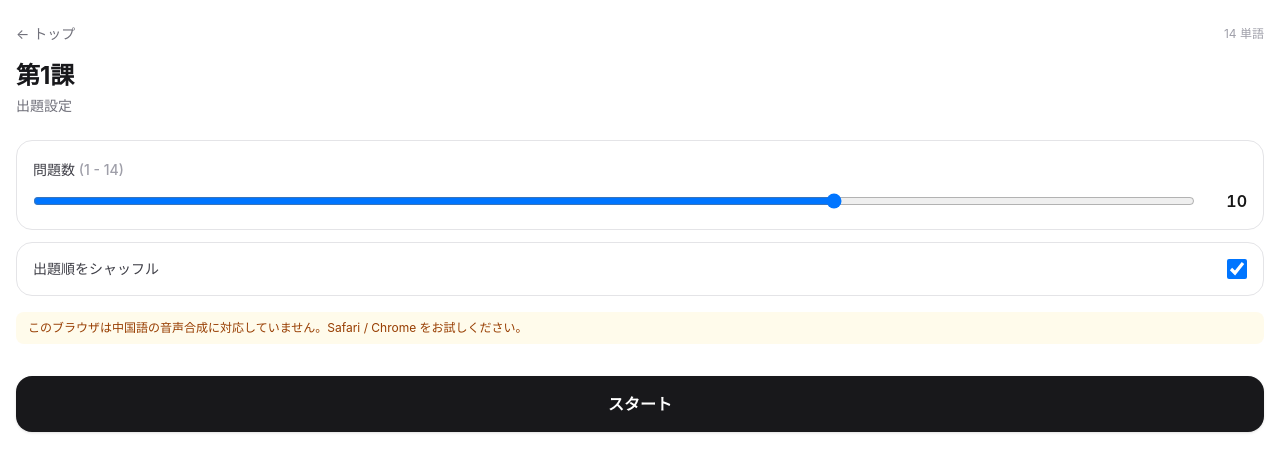
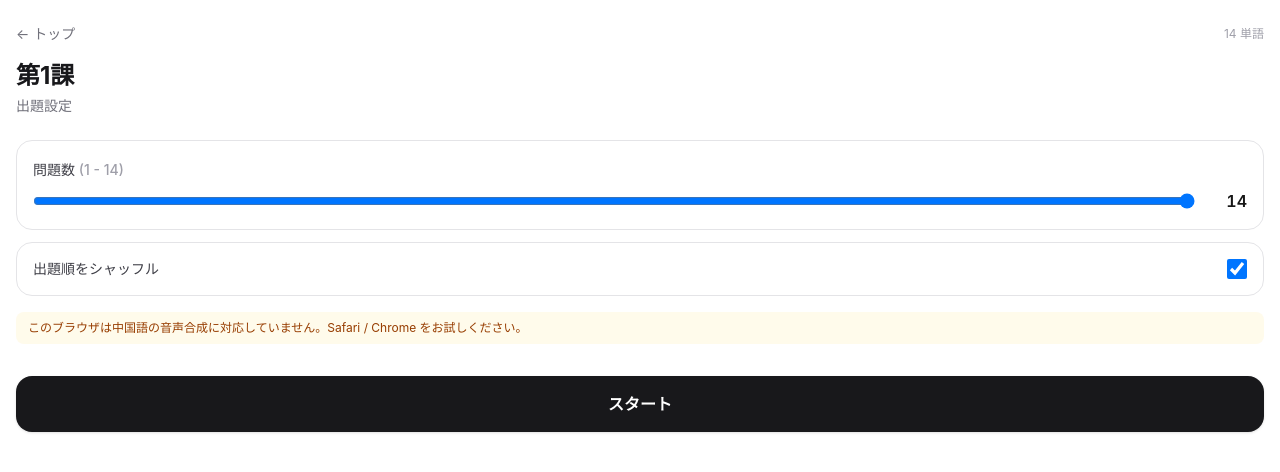
Before and after one commit to WashizuRyo/chinese-vocab-test, a Next.js app: page /lesson/lesson01 in a window 1280 px wide. Shown: the top 472 px of the page. Built offline with nearby package versions, Linux system fonts and the light colour scheme.

Commit message:
Default question count to max

```diff
--- a/src/components/LessonRunner.tsx
+++ b/src/components/LessonRunner.tsx
@@ -28,7 +28,7 @@ function shuffle<T>(arr: T[]): T[] {
 
 export function LessonRunner({ lesson }: Props) {
   const [phase, setPhase] = useState<Phase>("setup");
-  const [count, setCount] = useState(Math.min(10, lesson.words.length));
+  const [count, setCount] = useState(lesson.words.length);
   const [shuffleOn, setShuffleOn] = useState(true);
   const [questions, setQuestions] = useState<Word[]>([]);
   const [index, setIndex] = useState(0);
```
